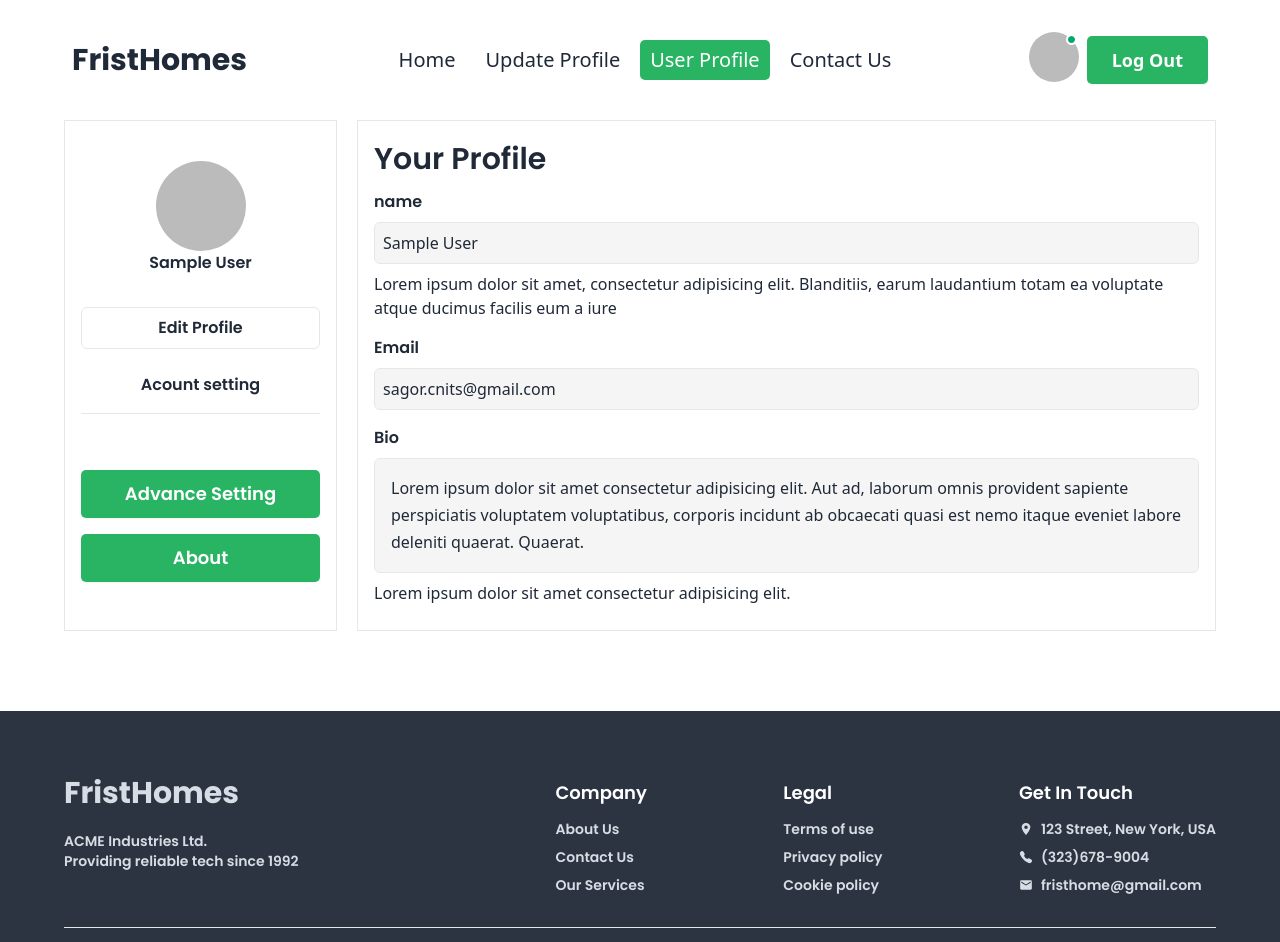
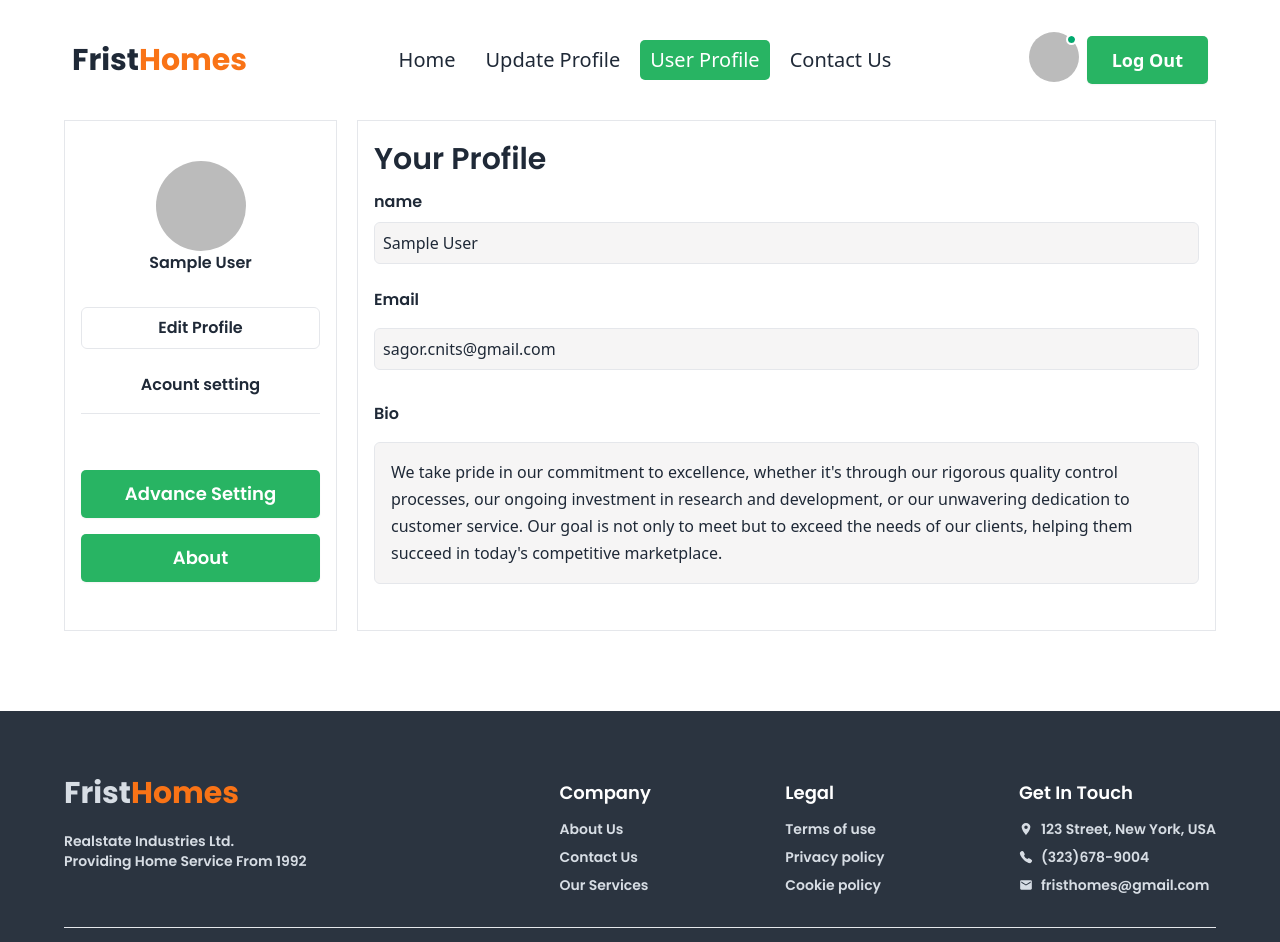
Before and after one commit to sagorcnits/fristHomes, a React (Vite) app: page /userprofile in a window 1280 px wide. Shown: the top 942 px of the page. Built offline with nearby package versions, Linux system fonts and the light colour scheme; no server answers; sample sign-in values are in the browser's storage.

Commit message:
lorem text change

```diff
--- a/src/components/DealCard.jsx
+++ b/src/components/DealCard.jsx
@@ -26,10 +26,9 @@ const DealCard = () => {
         <span className="poppins-bold">Bank</span>
       </div>
       <p className="py-2">
-        Lorem ipsum dolor sit amet, consectetur adipiscing elit, do eiusmod
-        tempor pack incididunt ut labore et dolor...
+      today best deal right now and more details know of the homes...
       </p>
-      <button className="btn">More Details</button>
+      <button className="btn mt-6">More Details</button>
     </>
   );
 };
--- a/src/components/Footer.jsx
+++ b/src/components/Footer.jsx
@@ -7,12 +7,12 @@ const Footer = () => {
       <footer className="footer border-b py-8  max-w-6xl mx-auto text-neutral-content">
         <aside className="space-y-5">
           <a className="cursor-pointer text-[30px] font-bold poppins-bold hidden lg:flex">
-            FristHomes
+            Frist<span className="text-orange-500">Homes</span>
           </a>
           <p>
-            ACME Industries Ltd.
+            Realstate Industries Ltd.
             <br />
-            Providing reliable tech since 1992
+            Providing Home Service  From 1992
           </p>
         </aside>
         <nav className="md:justify-self-end">
@@ -33,7 +33,7 @@ const Footer = () => {
           <h6 className="pb-2 text-white text-[18px]">Get In Touch</h6>
           <a className="link link-hover flex gap-2 items-center"><IoLocationSharp></IoLocationSharp> 123 Street, New York, USA</a>
           <a className="link link-hover flex gap-2 items-center"><IoCall></IoCall> (323)678-9004</a>
-          <a className="link link-hover flex gap-2 items-center"><MdEmail></MdEmail> fristhome@gmail.com</a>
+          <a className="link link-hover flex gap-2 items-center"><MdEmail></MdEmail> fristhomes@gmail.com</a>
         </nav>
       </footer >
       <div className="max-w-6xl mx-auto pt-4 ">
--- a/src/components/ReviewCard.jsx
+++ b/src/components/ReviewCard.jsx
@@ -3,9 +3,8 @@ const ReviewCard = ({ source, name, proffesion }) => {
     <div className="bg-[#28b462ab] border border-dashed rounded-md p-4">
       <div className=" px-8 py-4 bg-white rounded-md">
         <p className="poppins-reguler text-[#3a3939] ">
-          Eirmod sed ipsum dolor sit rebum labore magna erat. <br />
-          Tempor ut dolore lorem kasd vero ipsum sit eirmod sit. <br /> Ipsum
-          diam justo sed rebum vero dolor duo.
+          Very nice FristHomes services, I got everything to my liking Employees
+          are very good thanks for providing such service
         </p>
         <div className="flex gap-2 py-4">
           <div className="w-[50px] h-[50px] rounded-full overflow-hidden border flex justify-center items-center">
--- a/src/pages/contact/Contact.jsx
+++ b/src/pages/contact/Contact.jsx
@@ -18,10 +18,7 @@ const Contact = () => {
     <div>
       <h1  data-aos="fade-right" data-aos-duration="1000" className="text-center poppins-bold py-4 text-[40px] text-[#403F3F]">Contact Us</h1>
       <p data-aos="fade-left" data-aos-duration="1000" className="text-center text-[18px] poppins-reguler ">
-        Lorem ipsum dolor sit amet consectetur adipisicing elit. Natus
-        praesentium corporis quod, eveniet possimus laborum veniam obcaecati
-        adipisci fuga sequi sapiente expedita dolor odio voluptatum ratione
-        officiis, unde qui non!
+      Follow the details below to contact us and use the form to send a message
       </p>
 
       <div className="grid md:grid-cols-3 gap-10 my-20">
--- a/src/pages/home/Home.jsx
+++ b/src/pages/home/Home.jsx
@@ -62,8 +62,7 @@ const Home = () => {
           data-aos-duration="1000"
           className="py-4 text-center poppins-reguler text-[18px] text-[#403F3F]"
         >
-          When you need free CSS templates, <br /> you can simply type
-          TemplateMo in any search
+          This is today The offer can be yours Dream Homes are so make a deal.
         </p>
         <div className="grid md:grid-cols-3 gap-6 my-8 ">
           <div
@@ -100,13 +99,11 @@ const Home = () => {
         <p
           data-aos-duration="1000"
           data-aos="fade-left"
-          className="text-center text-[#3a3939] poppins-reguler py-4"
+          className="text-center text-[#3a3939] poppins-reguler text-[18px] py-4"
         >
-          Eirmod sed ipsum dolor sit rebum labore magna erat. Tempor ut dolore
-          lorem kasd <br /> vero ipsum sit eirmod sit. Ipsum diam justo sed
-          rebum vero dolor duo.
+         Here are some of my client's reviewsHere are some of my client's reviews.
         </p>
-        <div className="my-8"  data-aos-duration="1000"    data-aos="fade-up">
+        <div className="my-8" data-aos-duration="1000" data-aos="fade-up">
           <ReviewSlider></ReviewSlider>
         </div>
       </section>
--- a/src/pages/shared/Navbar.jsx
+++ b/src/pages/shared/Navbar.jsx
@@ -67,7 +67,7 @@ const Navbar = () => {
           </ul>
         </div>
         <a className=" cursor-pointer text-[30px] font-bold poppins-bold hidden lg:flex">
-          FristHomes
+        Frist<span className="text-orange-500">Homes</span>
         </a>
       </div>
       <div className="navbar-center hidden  lg:flex">
--- a/src/pages/userProfile/UserProfile.jsx
+++ b/src/pages/userProfile/UserProfile.jsx
@@ -33,24 +33,20 @@ const  {user} = useContext(AuthContext)
         <div className="border p-2 rounded-md bg-[rgba(241,238,238,0.6)]">
         {user.displayName}
         </div>
-        <p className="poppins-reguler py-2">
-          Lorem ipsum dolor sit amet, consectetur adipisicing elit. Blanditiis,
-          earum laudantium totam ea voluptate atque ducimus facilis eum a iure
-        </p>
-        <p className="poppins-semibold py-2">Email</p>
-        <div className="border p-2 rounded-md bg-[rgba(241,238,238,0.6)]">
+        {/* <p className="poppins-reguler py-2">
+        I am a Frontend Developer. I can develop any website using React JS.
+        </p> */}
+        <p className="poppins-semibold mt-6">Email</p>
+        <div className="border p-2 mt-4 rounded-md bg-[rgba(241,238,238,0.6)]">
           sagor.cnits@gmail.com
         </div>
-        <p className="poppins-semibold mt-4">Bio</p>
-        <div className="border  bg-[rgba(241,238,238,0.6)] p-4 my-2 leading-[27px] rounded-md">
+        <p className="poppins-semibold mt-8">Bio</p>
+        <div className="border  bg-[rgba(241,238,238,0.6)] p-4 mt-4 leading-[27px] rounded-md">
           <p>
-            Lorem ipsum dolor sit amet consectetur adipisicing elit. Aut ad,
-            laborum omnis provident sapiente perspiciatis voluptatem
-            voluptatibus, corporis incidunt ab obcaecati quasi est nemo itaque
-            eveniet labore deleniti quaerat. Quaerat.
+          We take pride in our commitment to excellence, whether it's through our rigorous quality control processes, our ongoing investment in research and development, or our unwavering dedication to customer service. Our goal is not only to meet but to exceed the needs of our clients, helping them succeed in today's competitive marketplace.
           </p>
         </div>
-        <p> Lorem ipsum dolor sit amet consectetur adipisicing elit.</p>
+
       </div>
     </div>
   );
```
